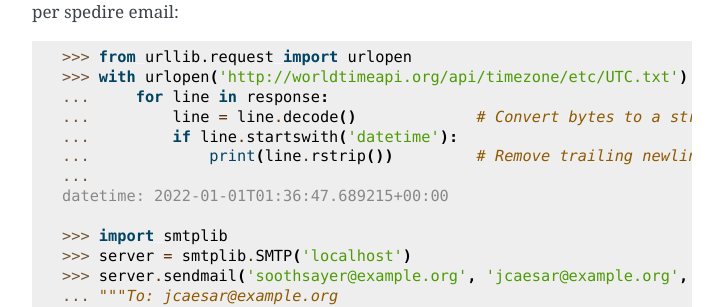
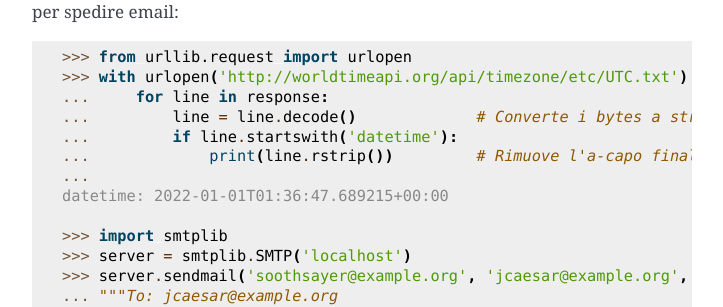
Before and after one commit to ricpol/pytutorial-it, a Sphinx documentation site: the page built from tutorial/source/stdlib.rst, in a window 1280 px wide and 900 px high, scrolled down 3281 px. Shown: the part 152-459 px from the top of the window, without its empty margins (388-1111 px from the left). Built offline with Sphinx 7.4.7, drawn with Linux system fonts in a browser that asks for light colours.

Commit message:
comment translation

```diff
--- a/tutorial/source/stdlib.rst
+++ b/tutorial/source/stdlib.rst
@@ -175,9 +175,9 @@ da una URL e :mod:`smtplib` per spedire email::
    >>> from urllib.request import urlopen
    >>> with urlopen('http://worldtimeapi.org/api/timezone/etc/UTC.txt') as response:
    ...     for line in response:
-   ...         line = line.decode()             # Convert bytes to a str
+   ...         line = line.decode()             # Converte i bytes a str
    ...         if line.startswith('datetime'):
-   ...             print(line.rstrip())         # Remove trailing newline
+   ...             print(line.rstrip())         # Rimuove l'a-capo finale
    ...
    datetime: 2022-01-01T01:36:47.689215+00:00
 
```
